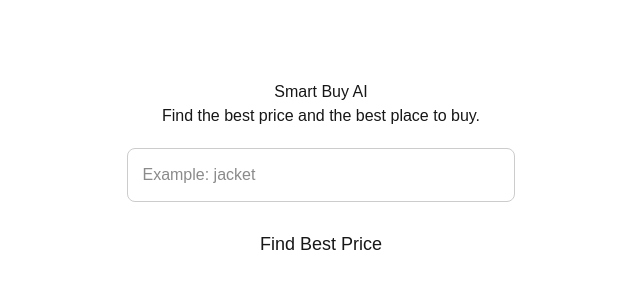
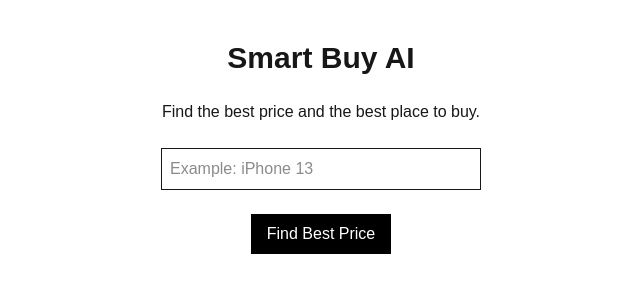
Before and after one commit to ahmadokdee9-pixel/smartbuy-ai, a Next.js app: page / in a window 1280 px wide. Shown: the top 300 px of the page, without its empty margins (319-959 px from the left). Built offline with nearby package versions, Linux system fonts and the light colour scheme.

Commit message:
add ai decision engine

```diff
--- a/app/page.tsx
+++ b/app/page.tsx
@@ -2,160 +2,133 @@
 
 import { useState } from "react";
 
-type ProductResult = {
-  store: string;
-  price: number;
-  link?: string;
+export default function Home() {
+  const [product, setProduct] = useState("");
+  const [results, setResults] = useState<any[]>([]);
+  const [analysis, setAnalysis] = useState<any>(null);
+
+  const handleSearch = async () => {
+    if (!product) return;
+
+    const res = await fetch(`/api/search?q=${product}`);
+    const data = await res.json();
+
+    setResults(data);
+
+    // 🧠 AI ANALYSIS
+    if (data.length > 0) {
+      const cheapest = data.reduce((a: any, b: any) =>
+        a.price < b.price ? a : b
+      );
+
+      const highest = data.reduce((a: any, b: any) =>
+        a.price > b.price ? a : b
+      );
+
+      const average =
+        data.reduce((sum: number, item: any) => sum + item.price, 0) /
+        data.length;
+
+      const diff = average - cheapest.price;
+
+      let decision = "";
+      let score = 0;
+      let aiText = "";
+
+      if (diff > 50) {
+        decision = "🔥 Best Deal";
+        score = 90;
+        aiText = `This is a strong deal for ${product}. Prices are significantly below market average. Buying now is highly recommended.`;
+      } else if (diff > 20) {
+        decision = "👍 Good Deal";
+        score = 75;
+        aiText = `This is a good price for ${product}, but not the lowest ever. Still worth buying.`;
+      } else if (diff > 0) {
+        decision = "⚠️ Average Price";
+        score = 50;
+        aiText = `The price is average. You may find better deals later. Consider waiting.`;
+      } else {
+        decision = "❌ Bad Deal";
+        score = 30;
+        aiText = `This price is higher than normal. It is better to wait before buying ${product}.`;
+      }
+
+      setAnalysis({
+        cheapest,
+        highest,
+        average,
+        decision,
+        score,
+        aiText,
+      });
+    }
   };
 
-export default function Home() {
-  const [product, setProduct] = useState("");
-  const [results, setResults] = useState<ProductResult[]>([]);
-  const [loading, setLoading] = useState(false);
-
-  async function searchPrices() {
-    setLoading(true);
-
-    try {
-      const res = await fetch(`/api/search?q=${encodeURIComponent(product)}`);
-      const data = await res.json();
-      setResults(data);
-    } catch (error) {
-      console.error(error);
-      setResults([]);
-    }
-
-    setLoading(false);
-  }
-
-  const cheapest =
-    results.length > 0
-      ? results.reduce((min, item) => (item.price < min.price ? item : min))
-      : null;
-
-  const highest =
-    results.length > 0
-      ? results.reduce((max, item) => (item.price > max.price ? item : max))
-      : null;
-
-  const saving = cheapest && highest ? highest.price - cheapest.price : 0;
-
   return (
-    <main style={{ maxWidth: 700, margin: "60px auto", fontFamily: "Arial", padding: 20 }}>
-      <h1 style={{ textAlign: "center" }}>Smart Buy AI</h1>
-      <p style={{ textAlign: "center" }}>Find the best price and the best place to buy.</p>
+    <main className="flex flex-col items-center justify-center p-10 gap-6">
+      <h1 className="text-3xl font-bold">Smart Buy AI</h1>
+      <p>Find the best price and the best place to buy.</p>
 
       <input
-        type="text"
-        placeholder="Example: jacket"
+        className="border p-2 w-80"
+        placeholder="Example: iPhone 13"
         value={product}
         onChange={(e) => setProduct(e.target.value)}
-        style={{
-          width: "100%",
-          padding: 14,
-          marginTop: 20,
-          fontSize: 16,
-          borderRadius: 8,
-          border: "1px solid #ccc",
-        }}
       />
 
       <button
-        onClick={searchPrices}
-        disabled={!product || loading}
-        style={{
-          width: "100%",
-          padding: 14,
-          marginTop: 15,
-          fontSize: 18,
-          borderRadius: 8,
-          cursor: "pointer",
-        }}
+        onClick={handleSearch}
+        className="bg-black text-white px-4 py-2"
       >
-        {loading ? "Searching..." : "Find Best Price"}
+        Find Best Price
       </button>
 
-      {cheapest && (
-        <div
-          style={{
-            marginTop: 25,
-            padding: 20,
-            border: "2px solid green",
-            borderRadius: 12,
-            background: "#f0fff4",
-          }}
-        >
-          <h2>Best Price Now</h2>
-          <p>
-            <strong>{cheapest.store}</strong>: €{cheapest.price}
-          </p>
-          <p>🔥 This looks like a good deal.</p>
-          <p>
-            <strong>You can save €{saving}</strong>
+      {/* 🧠 AI RESULT */}
+      {analysis && (
+        <div className="border p-4 w-96 bg-green-50 rounded-lg">
+          <h2 className="font-bold text-lg">Best Price Now</h2>
+
+          <p className="font-semibold">
+            {analysis.cheapest.store}: €{analysis.cheapest.price}
           </p>
 
-          {cheapest.link && (
+          <p className="text-green-700">{analysis.decision}</p>
+
+          <p>
+            You can save €
+            {analysis.highest.price - analysis.cheapest.price}
+          </p>
+
           <a
-              href={cheapest.link}
+            href={analysis.cheapest.link}
             target="_blank"
-              style={{
-                display: "inline-block",
-                marginTop: 10,
-                padding: "10px 14px",
-                background: "green",
-                color: "white",
-                borderRadius: 6,
-                textDecoration: "none",
-              }}
+            className="bg-green-600 text-white px-3 py-1 mt-2 inline-block rounded"
           >
             Buy Best Deal
           </a>
-          )}
 
-          <hr />
+          <hr className="my-2" />
 
-          <h3>Smart Buy AI Recommendation</h3>
-          <p>
-            Smart Buy AI recommends buying from {cheapest.store}. It is the cheapest option at €
-            {cheapest.price}, and you can save €{saving} compared to the highest price.
-          </p>
+          <p className="text-sm">{analysis.aiText}</p>
         </div>
       )}
 
-      <div style={{ marginTop: 25 }}>
-        {results.map((item, index) => (
-          <div
-            key={index}
-            style={{
-              padding: 15,
-              marginBottom: 10,
-              border: "1px solid #ddd",
-              borderRadius: 8,
-            }}
-          >
-            <strong>{item.store}</strong>: €{item.price}
+      {/* 🛒 ALL RESULTS */}
+      {results.map((item, i) => (
+        <div key={i} className="border p-4 w-96 rounded">
+          <p className="font-semibold">
+            {item.store}: €{item.price}
+          </p>
 
-            {item.link && (
-              <div style={{ marginTop: 10 }}>
           <a
             href={item.link}
             target="_blank"
-                  style={{
-                    display: "inline-block",
-                    padding: "8px 12px",
-                    background: "#0070f3",
-                    color: "#fff",
-                    borderRadius: 6,
-                    textDecoration: "none",
-                  }}
+            className="bg-blue-600 text-white px-3 py-1 mt-2 inline-block rounded"
           >
             Buy Now
           </a>
         </div>
-            )}
-          </div>
       ))}
-      </div>
     </main>
   );
 }
```
Lines whose indentation alone changed are shown as unchanged.
